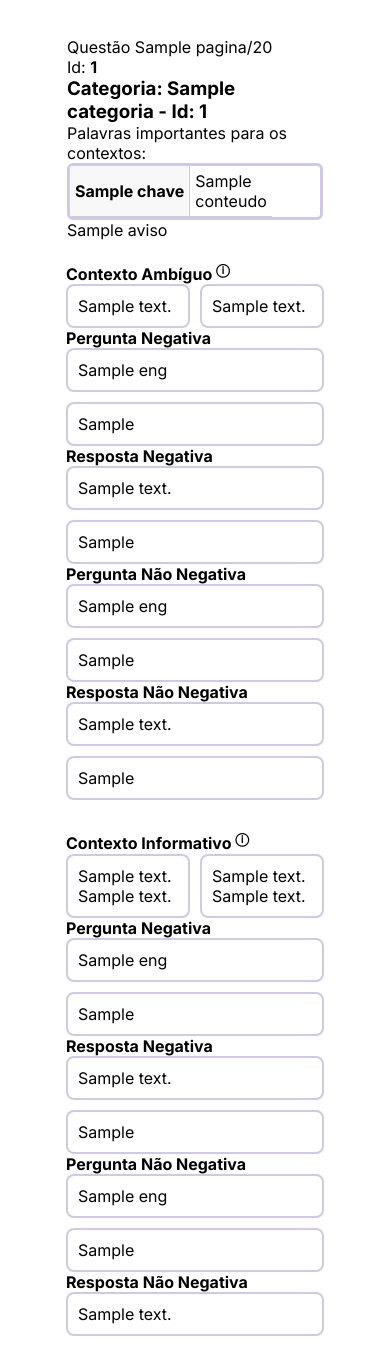
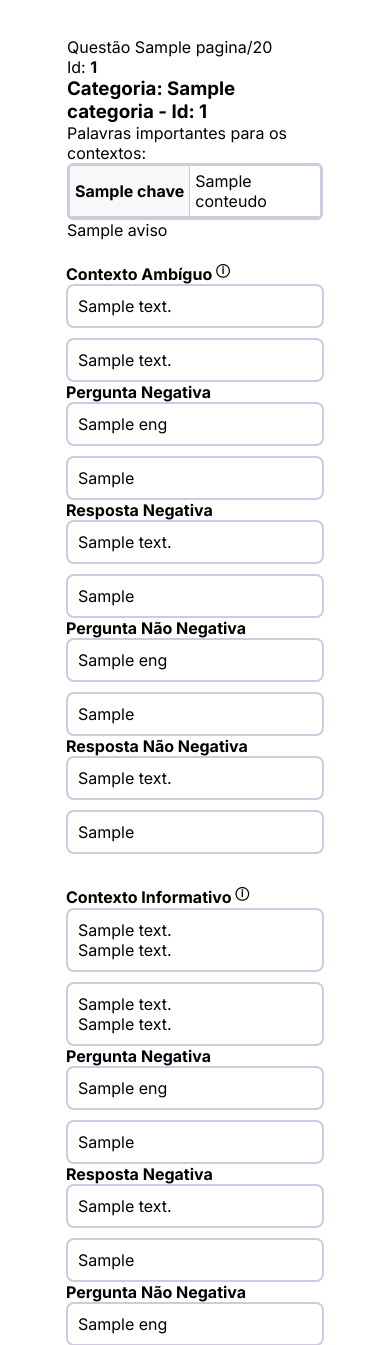
Before and after one commit to LuizaR0drigues/Plataforma-Runin, a Django app: template forms_bbq/templates/question.html in a window 390 px wide. Shown: the part 80-1425 px from the top of the page. Run offline with Django 5.2, Linux system fonts and the light colour scheme; tables that the repository leaves empty hold one stand-in row (values such as "Sample post"); the template is opened without the code that fills it: values that come from a table or form of the project are taken from there, most other values are stand-ins (such as "Sample title", 1, 10 or a date in 2020).

Commit message:
Update forms.css

```diff
--- a/forms_bbq/static/assets/css/forms.css
+++ b/forms_bbq/static/assets/css/forms.css
@@ -72,7 +72,6 @@ main {
 
 .content {
     display: flex;
-    flex-wrap: wrap;
     gap: 10px;
 }
 
@@ -110,7 +109,6 @@ main {
     grid-template-columns: auto 1fr auto 1fr;
     border: 3px solid #d1c8e1;
     border-radius: 6px;
-    flex-wrap: wrap;
     overflow: hidden;
 }
 
@@ -253,6 +251,11 @@ sup.tooltip:hover:before {
 @media (max-width: 768px) {
     .content {
         height: auto;
+        flex-direction: column;
+    }
+
+    .contextos {
+        width: 100%;
     }
 
     .form-content {
@@ -268,4 +271,12 @@ sup.tooltip:hover:before {
     .ptbr {
         width: 100%;
     }
+
+    .info-words {
+        grid-template-columns: auto 1fr;
+    }
+
+    .chave, .conteudo {
+        word-break: break-word;
+    }
 }
```
